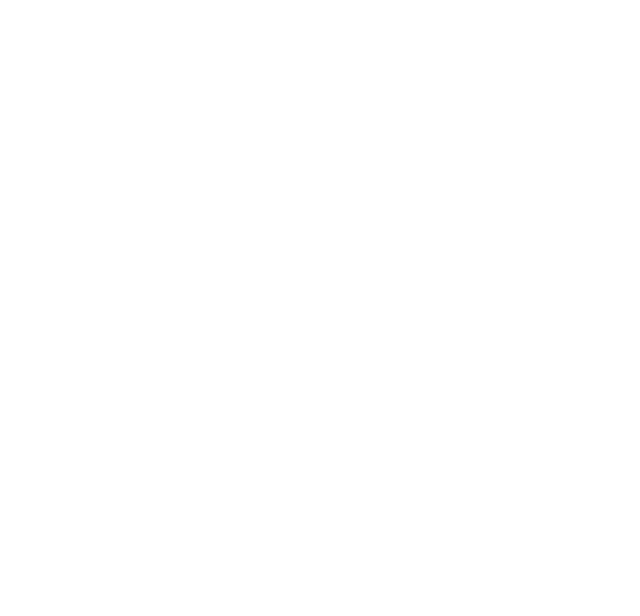
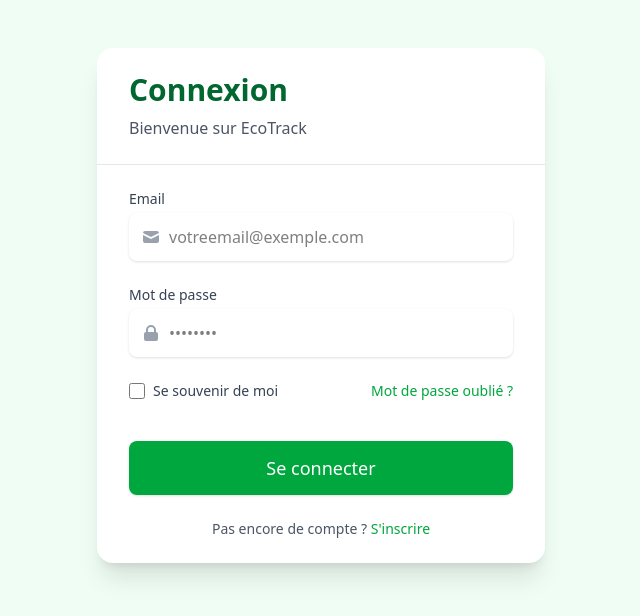
Before and after one commit to EttabetAicha/EcoTrack, an Angular app: page /login in a window 1280 px wide. Before the commit this address led to /. Shown: the top 616 px of the page, without its empty margins (319-959 px from the left). Built offline with nearby package versions, Linux system fonts and the light colour scheme.

Commit message:
login form done

```diff
--- a/src/app/app.routes.ts
+++ b/src/app/app.routes.ts
@@ -1,8 +1,11 @@
 import { Routes } from '@angular/router';
 import { RegisterComponent } from './features/auth/register/register.component';
 import { LandingPage } from './features/landing-page/landing-page.component';
+import { LoginComponent } from './features/auth/login/login.component';
 
 export const routes: Routes = [
   {path:"",component:LandingPage},
-  { path: 'register', component: RegisterComponent }
+  { path: 'register', component: RegisterComponent },
+  {path:"login",component:LoginComponent}
+
 ];
--- a/src/app/features/auth/login/login.component.html
+++ b/src/app/features/auth/login/login.component.html
@@ -1 +1,86 @@
-<p>login works!</p>
+<!-- Login Form Container -->
+<div class="min-h-screen bg-green-50 py-12 px-4 sm:px-6 lg:px-8">
+  <div class="max-w-md mx-auto bg-white rounded-2xl shadow-xl">
+    <!-- Form Header -->
+    <div class="px-8 py-6 border-b border-gray-200">
+      <h2 class="text-3xl font-bold text-green-800">Connexion</h2>
+      <p class="mt-2 text-gray-600">Bienvenue sur EcoTrack</p>
+    </div>
+
+    <!-- Form Content -->
+    <form class="px-8 py-6 space-y-6" [formGroup]="loginForm" (ngSubmit)="onSubmit()">
+      <!-- Email Field -->
+      <div>
+        <label class="block text-sm font-medium text-gray-700">Email</label>
+        <div class="mt-1 relative rounded-lg shadow-sm">
+          <div class="absolute inset-y-0 left-0 pl-3 flex items-center pointer-events-none">
+            <svg class="h-5 w-5 text-gray-400" xmlns="http://www.w3.org/2000/svg" viewBox="0 0 20 20" fill="currentColor">
+              <path d="M2.003 5.884L10 9.882l7.997-3.998A2 2 0 0016 4H4a2 2 0 00-1.997 1.884z" />
+              <path d="M18 8.118l-8 4-8-4V14a2 2 0 002 2h12a2 2 0 002-2V8.118z" />
+            </svg>
+          </div>
+          <input
+            type="email"
+            formControlName="email"
+            class="pl-10 block w-full h-12 rounded-lg border-gray-300 focus:ring-green-500 focus:border-green-500"
+            placeholder="votreemail@exemple.com"
+          />
+        </div>
+      </div>
+
+      <!-- Password Field -->
+      <div>
+        <label class="block text-sm font-medium text-gray-700">Mot de passe</label>
+        <div class="mt-1 relative rounded-lg shadow-sm">
+          <div class="absolute inset-y-0 left-0 pl-3 flex items-center pointer-events-none">
+            <svg class="h-5 w-5 text-gray-400" xmlns="http://www.w3.org/2000/svg" viewBox="0 0 20 20" fill="currentColor">
+              <path fill-rule="evenodd" d="M5 9V7a5 5 0 0110 0v2a2 2 0 012 2v5a2 2 0 01-2 2H5a2 2 0 01-2-2v-5a2 2 0 012-2zm8-2v2H7V7a3 3 0 016 0z" clip-rule="evenodd" />
+            </svg>
+          </div>
+          <input
+            type="password"
+            formControlName="password"
+            class="pl-10 block w-full h-12 rounded-lg border-gray-300 focus:ring-green-500 focus:border-green-500"
+            placeholder="••••••••"
+          />
+        </div>
+      </div>
+
+      <!-- Remember Me & Forgot Password -->
+      <div class="flex items-center justify-between">
+        <div class="flex items-center">
+          <input
+            id="remember-me"
+            type="checkbox"
+            formControlName="rememberMe"
+            class="h-4 w-4 text-green-600 focus:ring-green-500 border-gray-300 rounded"
+          />
+          <label for="remember-me" class="ml-2 block text-sm text-gray-700">
+            Se souvenir de moi
+          </label>
+        </div>
+        <a href="#" class="text-sm font-medium text-green-600 hover:text-green-500">
+          Mot de passe oublié ?
+        </a>
+      </div>
+
+      <!-- Submit Button -->
+      <div class="pt-4">
+        <button
+          type="submit"
+          class="w-full flex justify-center py-3 px-4 border border-transparent rounded-lg shadow-sm text-lg font-medium text-white bg-green-600 hover:bg-green-700 focus:outline-none focus:ring-2 focus:ring-offset-2 focus:ring-green-500 transition-colors"
+        >
+          Se connecter
+        </button>
+      </div>
+
+      <!-- Register Link -->
+      <div class="text-center text-sm text-gray-600">
+        Pas encore de compte ?
+        <a routerLink="/register" class="font-medium text-green-600 hover:text-green-500">
+          S'inscrire
+        </a>
+      </div>
+    </form>
+  </div>
+</div>
--- a/src/app/features/auth/login/login.component.ts
+++ b/src/app/features/auth/login/login.component.ts
@@ -1,11 +1,30 @@
 import { Component } from '@angular/core';
+import { FormBuilder, FormGroup, Validators } from '@angular/forms';
+import { CommonModule } from '@angular/common';
+import { ReactiveFormsModule } from '@angular/forms';
+import { RouterLink } from '@angular/router';
 
 @Component({
   selector: 'app-login',
-  imports: [],
   templateUrl: './login.component.html',
-  styleUrl: './login.component.css'
+  standalone: true,
+  imports: [CommonModule, ReactiveFormsModule, RouterLink]
 })
 export class LoginComponent {
+  loginForm: FormGroup;
 
+  constructor(private fb: FormBuilder) {
+    this.loginForm = this.fb.group({
+      email: ['', [Validators.required, Validators.email]],
+      password: ['', [Validators.required]],
+      rememberMe: [false]
+    });
+  }
+
+  onSubmit() {
+    if (this.loginForm.valid) {
+      console.log(this.loginForm.value);
+      // Handle login submission
+    }
+  }
 }
--- a/src/app/features/auth/register/register.component.html
+++ b/src/app/features/auth/register/register.component.html
@@ -99,7 +99,7 @@
       <!-- Login Link -->
       <div class="text-center text-sm text-gray-600">
         Déjà inscrit ?
-        <a routerLink="/login" class="font-medium text-green-600 hover:text-green-500">Se connecter</a>
+        <a [routerLink]="['/login']" class="font-medium text-green-600 hover:text-green-500">Se connecter</a>
       </div>
     </form>
   </div>
```
Also changed, not shown: src/app/features/auth/login/login.component.css (deleted), src/app/features/auth/register/register.component.css (deleted).
